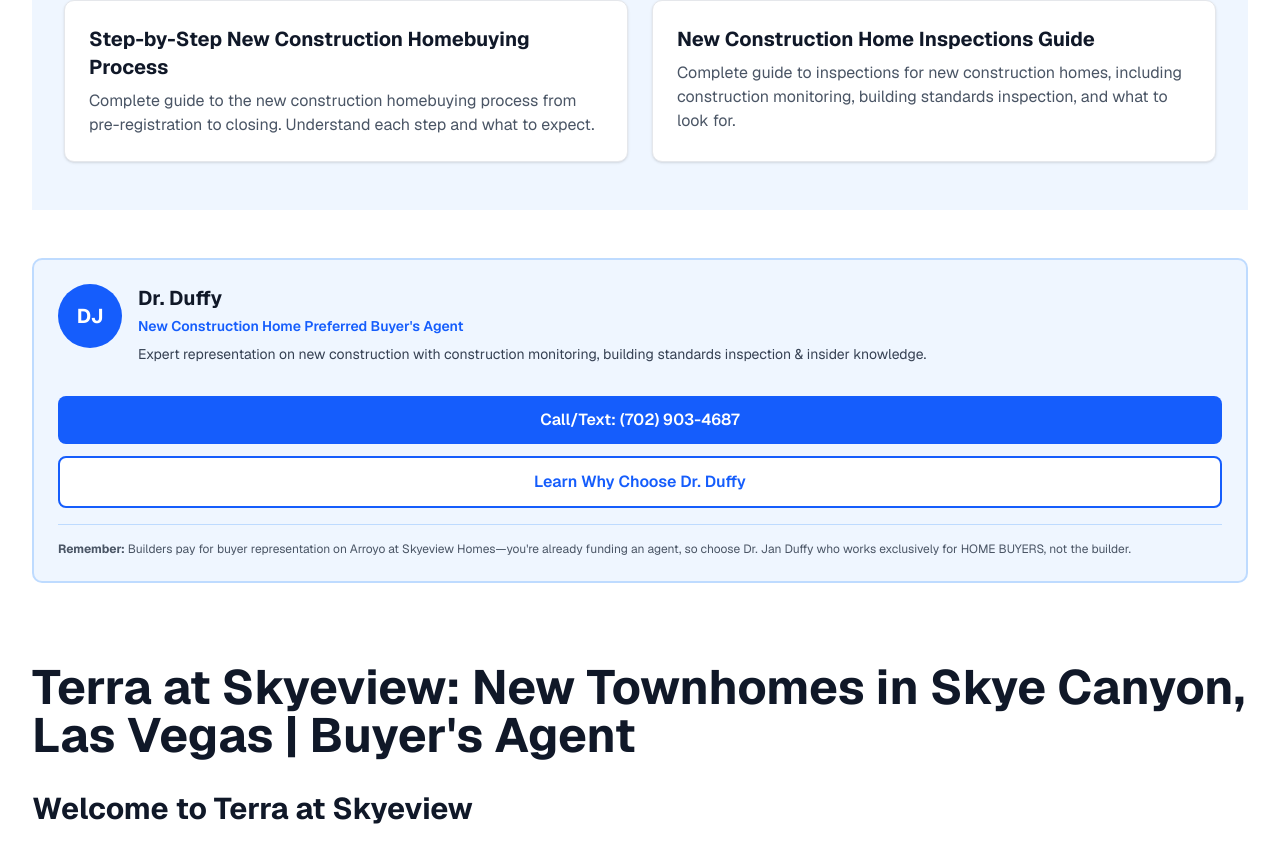
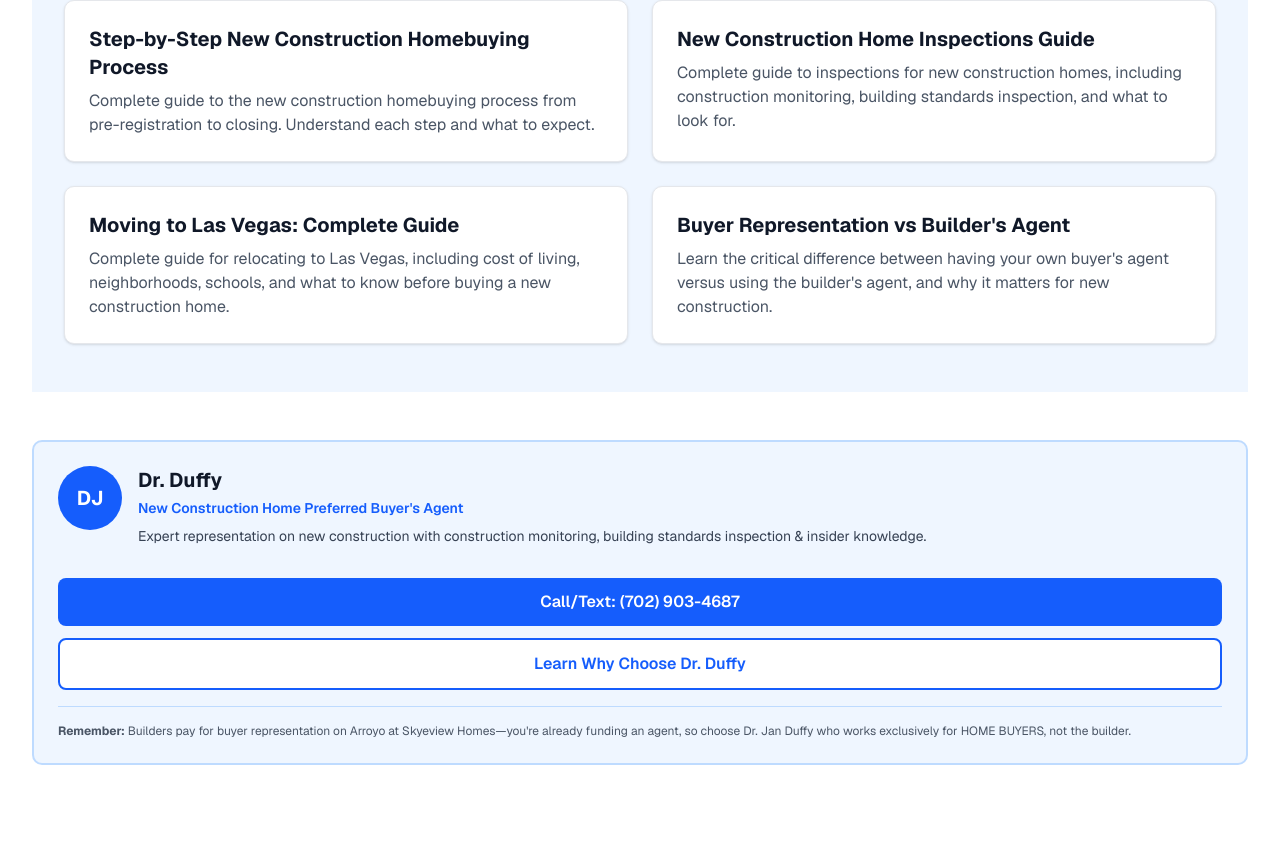
Before and after one commit to DrJanDuffy/arroyoskyeview.com, a Next.js app: page /terra-at-skyeview in a window 1280 px wide. Shown: the part 4976-5825 px from the top of the page. Built offline with nearby package versions, Linux system fonts and the light colour scheme.

Commit message:
Add internal links to new pages in footer and buyer resources section

```diff
--- a/app/components/buyer-resources-section.tsx
+++ b/app/components/buyer-resources-section.tsx
@@ -77,6 +77,28 @@ export default function BuyerResourcesSection() {
               Complete guide to inspections for new construction homes, including construction monitoring, building standards inspection, and what to look for.
             </p>
           </Link>
+          <Link
+            href="/buyers/moving-to-las-vegas"
+            className="bg-white p-6 rounded-lg shadow-sm hover:shadow-md transition-shadow border border-gray-200 hover:border-blue-300 group"
+          >
+            <h3 className="text-xl font-bold text-gray-900 mb-2 group-hover:text-blue-600 transition-colors">
+              Moving to Las Vegas: Complete Guide
+            </h3>
+            <p className="text-gray-600">
+              Complete guide for relocating to Las Vegas, including cost of living, neighborhoods, schools, and what to know before buying a new construction home.
+            </p>
+          </Link>
+          <Link
+            href="/services/buyer-representation"
+            className="bg-white p-6 rounded-lg shadow-sm hover:shadow-md transition-shadow border border-gray-200 hover:border-blue-300 group"
+          >
+            <h3 className="text-xl font-bold text-gray-900 mb-2 group-hover:text-blue-600 transition-colors">
+              Buyer Representation vs Builder's Agent
+            </h3>
+            <p className="text-gray-600">
+              Learn the critical difference between having your own buyer's agent versus using the builder's agent, and why it matters for new construction.
+            </p>
+          </Link>
         </div>
       </div>
     </section>
--- a/app/components/footer.tsx
+++ b/app/components/footer.tsx
@@ -15,6 +15,10 @@ export default function Footer() {
 
   const neighborhoods = [
     { name: 'Skye Canyon', href: '/areas/zip-89166', title: 'Skye Canyon Las Vegas Neighborhood' },
+    { name: 'Zip Code 89128', href: '/areas/zip-89128', title: 'New Construction Homes Zip Code 89128 Summerlin Area Las Vegas' },
+    { name: 'Zip Code 89135', href: '/areas/zip-89135', title: 'New Construction Homes Zip Code 89135 Las Vegas' },
+    { name: 'Zip Code 89144', href: '/areas/zip-89144', title: 'New Construction Homes Zip Code 89144 Las Vegas' },
+    { name: 'Zip Code 89117', href: '/areas/zip-89117', title: 'New Construction Homes Zip Code 89117 Las Vegas' },
     { name: 'Summerlin', href: '/neighborhoods/summerlin-las-vegas', title: 'Summerlin Las Vegas New Homes' },
     { name: 'Henderson', href: '/neighborhoods/henderson-las-vegas', title: 'Henderson Las Vegas New Construction' },
     { name: 'North Las Vegas', href: '/neighborhoods/north-las-vegas', title: 'North Las Vegas New Construction Homes' },
@@ -26,11 +30,16 @@ export default function Footer() {
   const propertyTypes = [
     { name: 'Townhomes', href: '/homes/townhomes-las-vegas', title: 'Las Vegas Townhomes for Sale' },
     { name: 'Single Family Homes', href: '/homes/single-family-las-vegas', title: 'Las Vegas Single Family Homes' },
+    { name: 'Homes Under $300k', href: '/homes/under-300k', title: 'Affordable Las Vegas Homes Under $300k' },
     { name: 'Homes Under $400k', href: '/homes/under-400k', title: 'Affordable Las Vegas Homes Under $400k' },
+    { name: 'Homes $400k-$500k', href: '/homes/400k-500k', title: 'Las Vegas Homes $400k to $500k' },
+    { name: 'Homes $500k+', href: '/homes/500k-plus', title: 'Luxury Las Vegas Homes $500k Plus' },
   ]
 
   const buyerResources = [
     { name: 'First-Time Homebuyer Guide', href: '/buyers/first-time-homebuyer', title: 'First Time Homebuyer Guide Las Vegas' },
+    { name: 'Moving to Las Vegas', href: '/buyers/moving-to-las-vegas', title: 'Moving to Las Vegas Complete Guide 2025' },
+    { name: 'Buyer Representation', href: '/services/buyer-representation', title: 'Buyer Representation vs Builders Agent Las Vegas' },
     { name: 'Financing New Construction', href: '/buyers/financing-new-construction', title: 'Financing New Construction Homes Las Vegas' },
     { name: 'New Construction Inspections', href: '/buyers/inspections-new-construction', title: 'New Construction Home Inspections Guide Las Vegas' },
     { name: 'Closing Process Guide', href: '/buyers/closing-process-guide', title: 'Closing Process Guide for New Construction Homes Las Vegas' },
@@ -44,6 +53,8 @@ export default function Footer() {
     { name: 'Resources', href: '/resources', title: 'Free Resources for New Construction Homebuyers' },
     { name: 'Testimonials', href: '/testimonials', title: 'Client Testimonials and Reviews Dr. Jan Duffy' },
     { name: 'FAQ', href: '/faq', title: 'Frequently Asked Questions New Construction Homes Las Vegas' },
+    { name: 'Financing FAQ', href: '/faq/financing', title: 'New Construction Home Financing FAQ Las Vegas' },
+    { name: 'Inspections FAQ', href: '/faq/inspections', title: 'New Construction Home Inspections FAQ Las Vegas' },
     { name: 'Las Vegas Neighborhood Q&A', href: '/faq/las-vegas-hyperlocal', title: 'Las Vegas Real Estate Questions Answers' },
   ]
 
```
